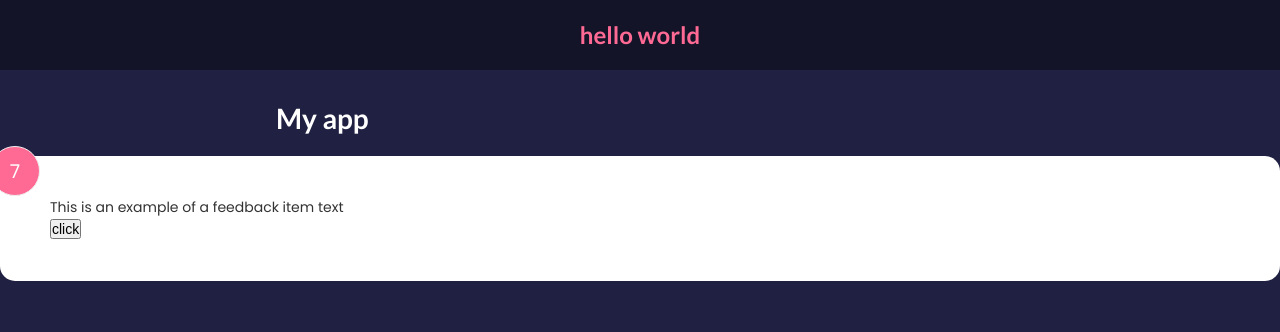
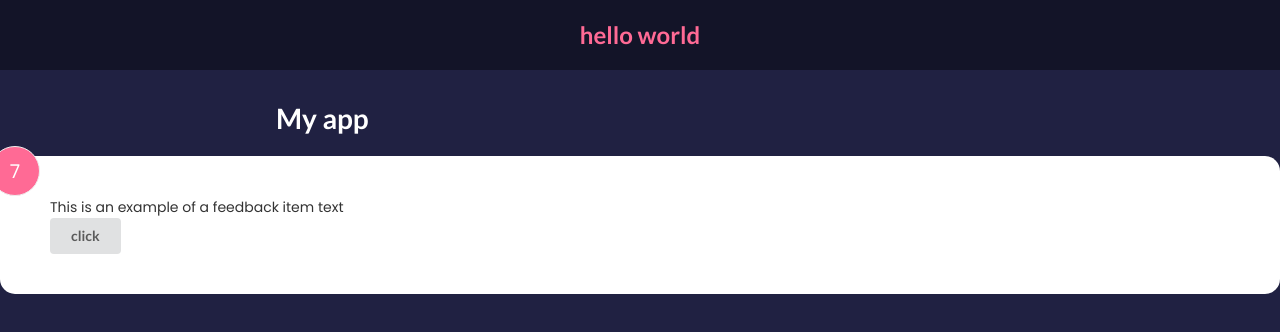
Before and after one commit to oliveroliverio/ud-brad-traversy-react-front-to-back-2022, a React (Create React App) app: page / in a window 1280 px wide. Shown: the top 332 px of the page. Built offline with nearby package versions, Linux system fonts and the light colour scheme.

Commit message:
01 button onClick change rating

```diff
--- a/src/components/FeedbackItem.js
+++ b/src/components/FeedbackItem.js
@@ -6,17 +6,13 @@ function FeedbackItem() {
   const [text, setText] = useState('This is an example of a feedback item text')
 
   const handleClick = () => {
-    // refactor so setRating takes in a function when need to know the previous state
-    setRating((prev) => {
-      return prev + 1
-    })
+    setRating(10)
   }
-
   return (
     <div className='card'>
       <div className="num-display">{rating}</div>
       <div className="text-display">{text}</div>
-      <button onClick={handleClick}>click</button>
+      <button onClick={handleClick} className="ui button">click</button>
     </div>
   )
 }
```
